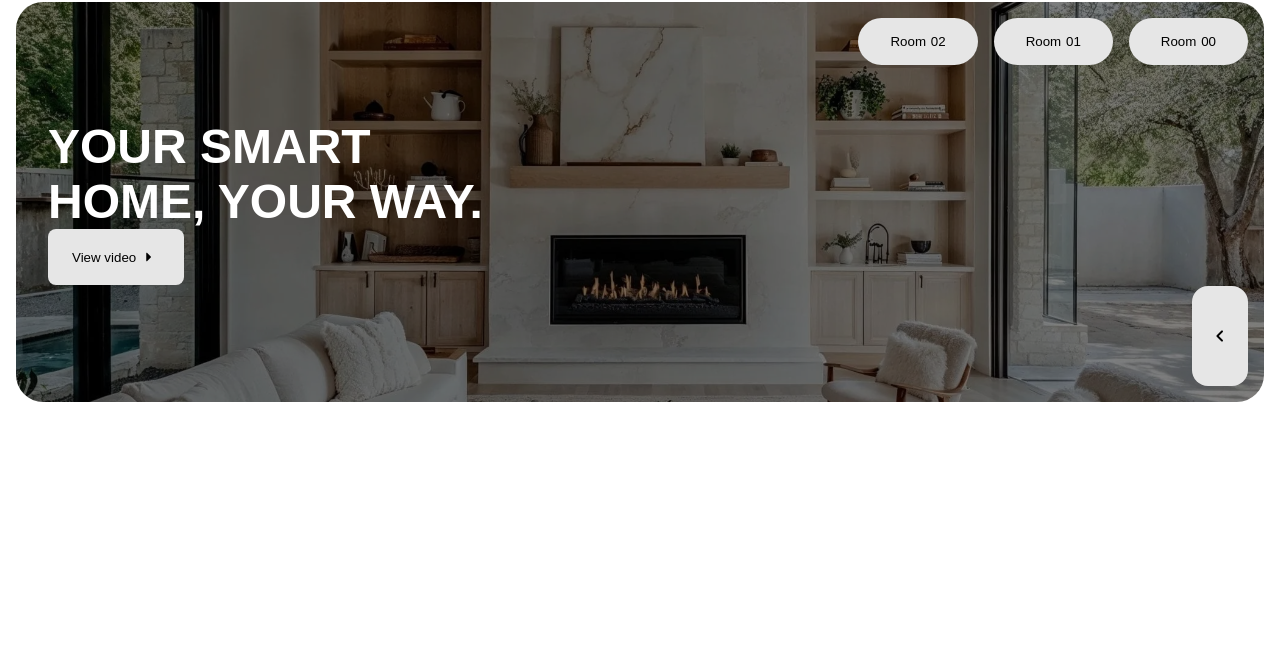
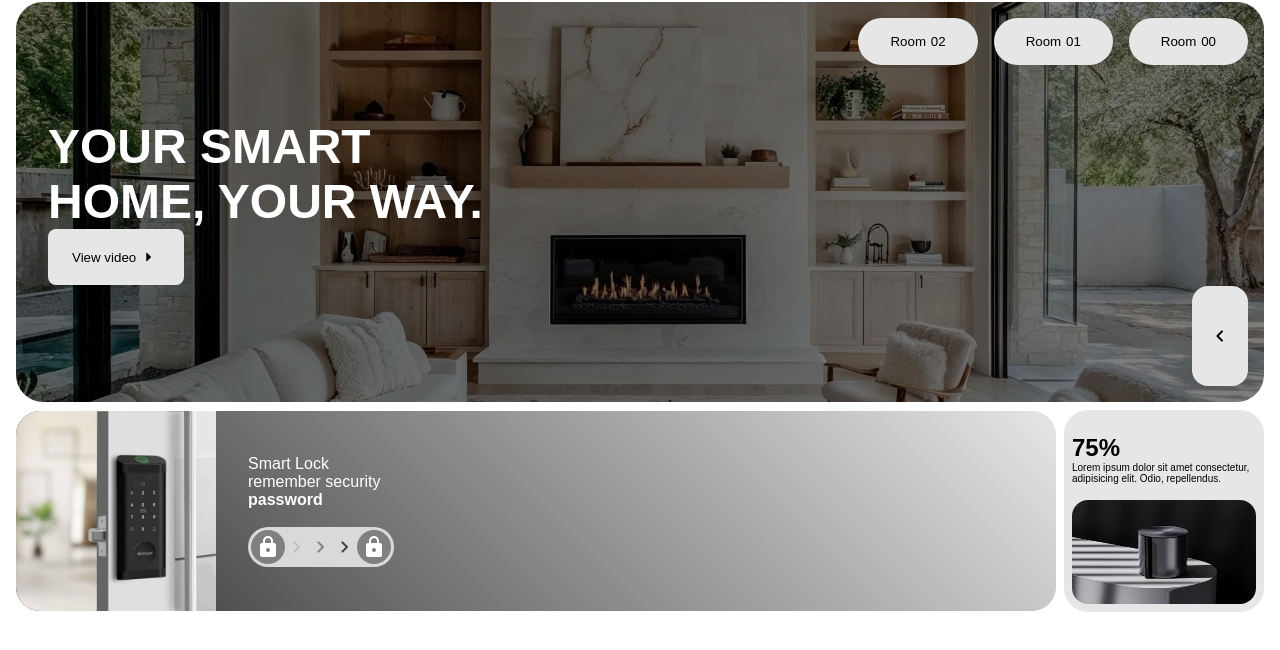
Before and after one commit to awayanrichardjr/001-lumora, a plain HTML site: page index.html in a window 1280 px wide. Shown: the part 94-744 px from the top of the page. Drawn offline with nearby package versions, Linux system fonts and the light colour scheme.

Commit message:
adding some features

```diff
--- a/index.html
+++ b/index.html
@@ -122,22 +122,33 @@
     </header>
 
     <!-- actions -->
-    <!-- <section class="actions">
+    <section class="actions">
       <div class="container">
         <img src="/img/actions/security.jpg" alt="security" />
         <div class="sub-container">
           <p>Smart Lock</p>
           <p>remember security</p>
           <p><b>password</b></p>
+          <br />
           <div class="locker">
-            <span class="material-symbols-rounded">lock</span>
+            <span class="material-symbols-rounded locker-icon">lock</span>
             <span class="material-symbols-rounded">keyboard_arrow_right</span>
             <span class="material-symbols-rounded">keyboard_arrow_right</span>
             <span class="material-symbols-rounded">keyboard_arrow_right</span>
-            <span class="material-symbols-rounded">lock</span>
+            <span class="material-symbols-rounded locker-icon">lock</span>
           </div>
         </div>
       </div>
-    </section> -->
+      <div class="container1">
+        <div class="sub-container1">
+          <h2>75%</h2>
+          <p>
+            Lorem ipsum dolor sit amet consectetur, adipisicing elit. Odio,
+            repellendus.
+          </p>
+        </div>
+        <img src="/img/actions/product.jpg" alt="product" />
+      </div>
+    </section>
   </body>
 </html>
--- a/style/components/actions.css
+++ b/style/components/actions.css
@@ -1,12 +1,19 @@
 .actions {
+  display: flex;
+  flex-flow: row wrap;
+  justify-content: start;
+  align-items: center;
+  gap: 0.5rem;
 }
 
+/* container */
 .actions :where(.container) {
-  background-color: var(--primary-color);
+  background: linear-gradient(45deg, var(--color-20), var(--color-90));
+  flex-grow: 1;
 
   display: flex;
 
-  border-radius: 1.7rem;
+  border-radius: 1.5rem;
   overflow: hidden;
 
   img {
@@ -23,3 +30,73 @@
   justify-content: center;
   align-items: start;
 }
+.actions :where(.container) .sub-container > p {
+  color: var(--color-100);
+}
+
+.actions :where(.container) .locker {
+  background-color: var(--secondary-color);
+  border-radius: 2rem;
+
+  display: flex;
+  flex-flow: row nowrap;
+  align-items: center;
+  gap: 0;
+
+  padding: 3px;
+}
+
+.actions :where(.container) .locker .locker-icon {
+  background-color: var(--color-50);
+  border-radius: 50%;
+  padding: 5px;
+
+  font-variation-settings: "FILL" 1;
+  color: var(--color-100);
+  cursor: pointer;
+}
+
+.actions :where(.container) .locker span:nth-child(2) {
+  color: var(--color-75);
+  cursor: default;
+}
+.actions :where(.container) .locker span:nth-child(3) {
+  color: var(--color-50);
+  cursor: default;
+}
+.actions :where(.container) .locker span:nth-child(4) {
+  color: var(--color-25);
+  cursor: default;
+}
+
+/* container1 */
+.actions :where(.container1) {
+  background-color: var(--primary-color);
+  padding: 0.5rem;
+  border-radius: 1.5rem;
+
+  display: flex;
+  flex-flow: column nowrap;
+  justify-content: space-between;
+  gap: 1rem;
+
+  aspect-ratio: 1/1;
+  width: 200px;
+}
+
+.actions :where(.container1) .sub-container1 {
+  display: flex;
+  flex-flow: column nowrap;
+  justify-content: center;
+
+  padding-top: 1rem;
+}
+.actions :where(.container1) .sub-container1 > p {
+  font-size: 10px;
+}
+
+.actions :where(.container1) img {
+  aspect-ratio: 16/9;
+  width: 100%;
+  border-radius: 1rem;
+}
--- a/style/global/root.css
+++ b/style/global/root.css
@@ -1,6 +1,54 @@
 :root {
   --primary-color: #e6e6e6;
   --secondary-color: #d9d9d9;
+  --tritary-color: #cccccc;
   --background-color: #ffffff;
   --text-color: #000000;
+
+  --color-100: #ffffff; /* background color */
+  --color-95: #f2f2f2;
+  --color-90: #e6e6e6; /* primary color */
+  --color-85: #d9d9d9; /* secondary color */
+  --color-80: #cccccc; /* tritary color */
+  --color-75: #bfbfbf;
+  --color-70: #b3b3b3;
+  --color-65: #a6a6a6;
+  --color-60: #999999;
+  --color-55: #8c8c8c;
+  --color-50: #808080;
+  --color-45: #737373;
+  --color-40: #666666;
+  --color-35: #595959;
+  --color-30: #4d4d4d;
+  --color-25: #404040;
+  --color-20: #333333;
+  --color-15: #262626;
+  --color-10: #1a1a1a;
+  --color-5: #0d0d0d;
+  --color-0: #000000; /* text color */
 }
+
+/*
+primary color
+secondary color
+tritary color
+quaternary color
+quinary color
+senary color
+septenary color
+octonary color
+nonary color
+denary color
+undenary color
+duodenary color
+tredenary color
+quattuordenary color
+quindenary color
+sexdenary color
+septendenary color
+octodenary color
+nonary color
+vigenary color
+background color
+text color
+*/
```
